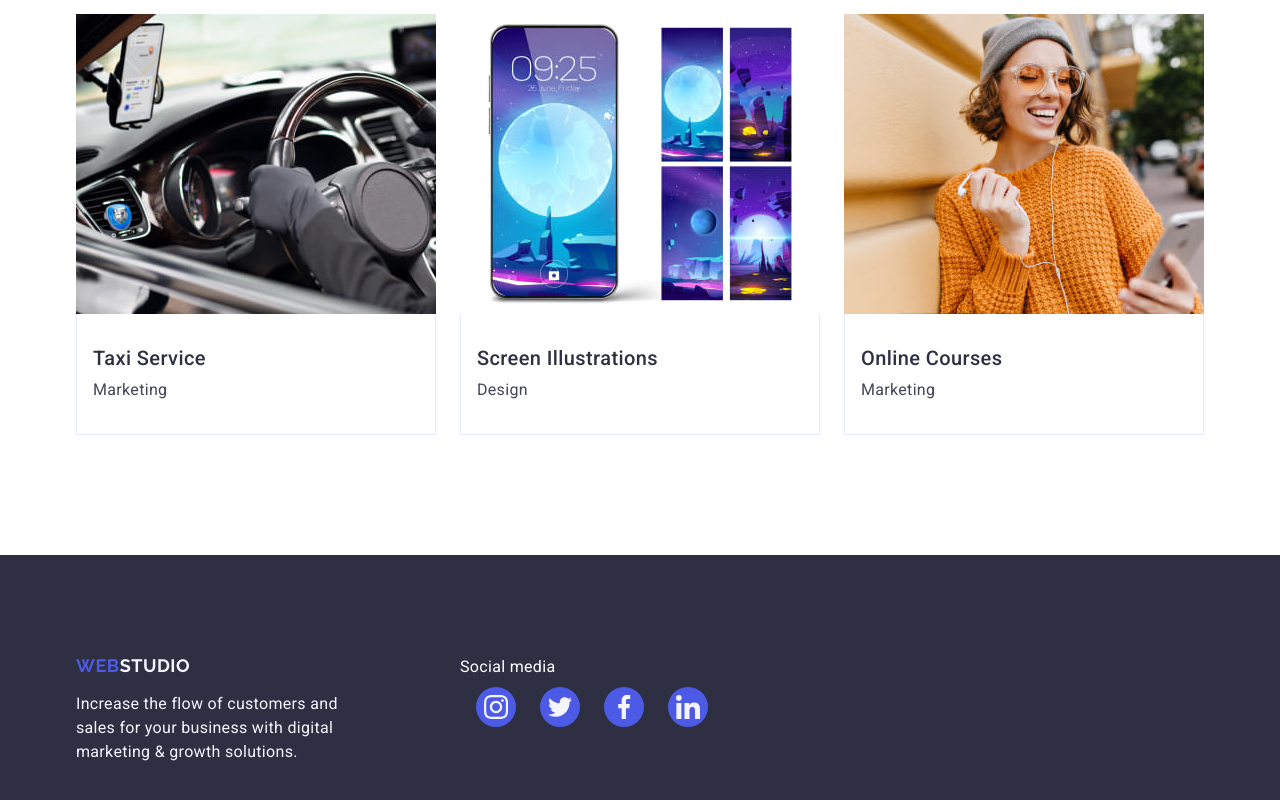
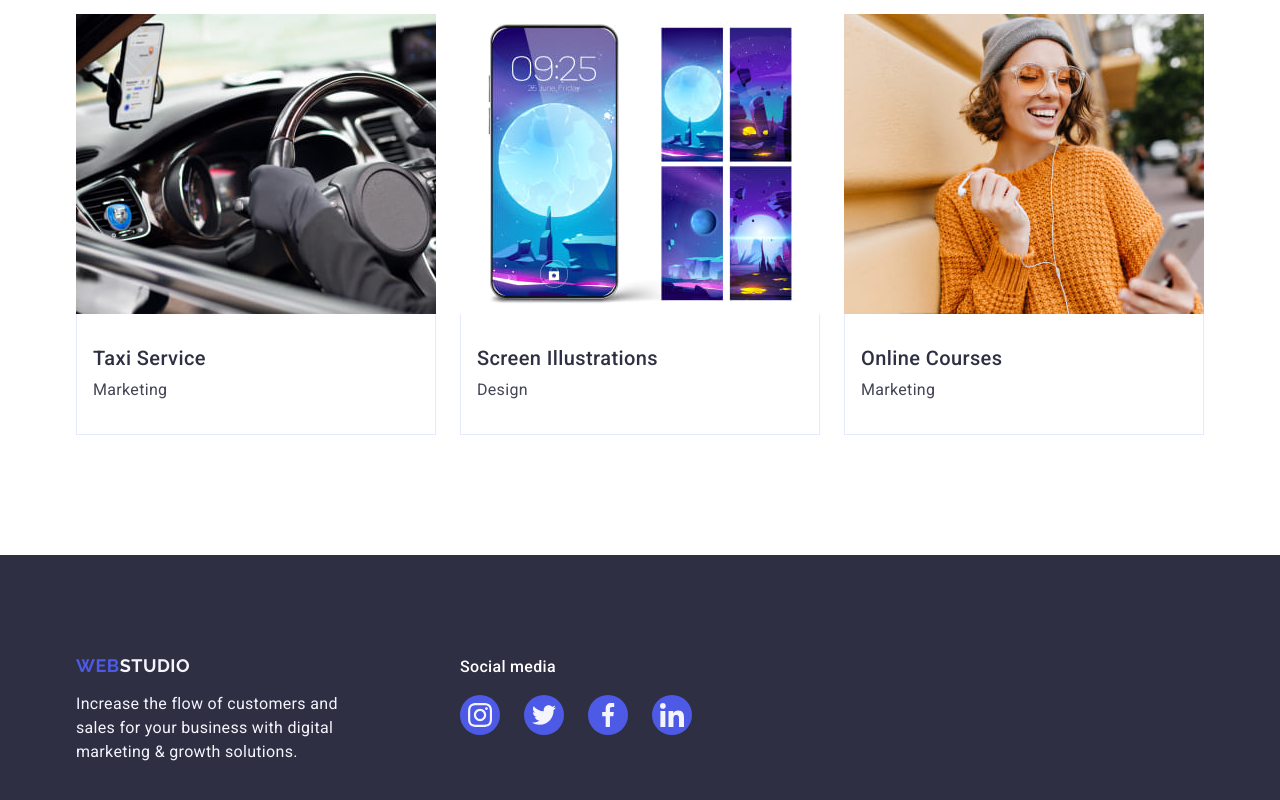
Before and after one commit to stavrdriff/goit-markup-hw-04, a plain HTML site: page index.html in a window 1280 px wide. Shown: the part 2628-3428 px from the top of the page. Drawn offline with nearby package versions, Linux system fonts and the light colour scheme.

Commit message:
footer end

```diff
--- a/css/styles.css
+++ b/css/styles.css
@@ -310,6 +310,10 @@ ul {
   gap: 1.5rem;
 }
 
+.socials--p0 {
+  padding: 0;
+}
+
 .socials__item {
   width: 40px;
   height: 40px;
@@ -424,5 +428,7 @@ ul {
 }
 
 .footer__links-title {
+  margin-bottom: 1rem;
+  font-weight: 500;
   color: #fff;
 }
--- a/index.html
+++ b/index.html
@@ -356,7 +356,7 @@
         </div>
         <div class="footer__links">
           <p class="footer__links-title">Social media</p>
-          <ul class="socials">
+          <ul class="socials socials--p0">
             <li class="socials__item">
               <a href="#" class="socials__link" target="_blank" aria-label="DEFAULT_LABEL">
                 <svg class="socials__icon" width="24" height="24">
```
